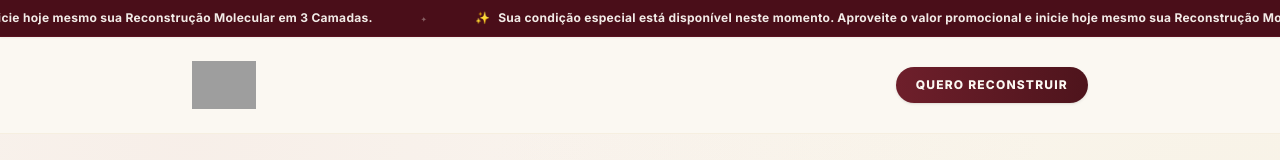
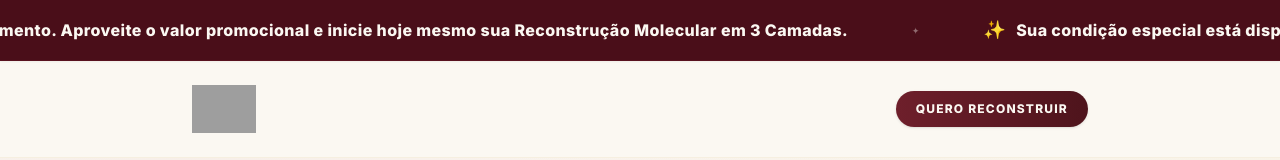
Before and after one commit to DellsantosXD/lp-proteina-do-trigo-A, a React (Vite) app: page / in a window 1280 px wide. Shown: the top 160 px of the page. Built offline with nearby package versions, Linux system fonts and the light colour scheme; grey boxes are pictures that could not be loaded; a web font is replaced by a local one.

Commit message:
style: increase top marquee bar height, enlarge text size to text-base, and slow scroll speed for perfect readability

```diff
--- a/src/components/Header.tsx
+++ b/src/components/Header.tsx
@@ -4,15 +4,15 @@ export default function Header() {
   return (
     <div className="relative">
       {/* Top Shopify-Style Marquee Announcement Ticker Bar */}
-      <div className="relative z-50 bg-[#4A0E19] py-2.5 overflow-hidden border-b border-[#651524]/60 shadow-xs select-none">
-        <div className="animate-marquee whitespace-nowrap flex items-center gap-8 sm:gap-12">
+      <div className="relative z-50 bg-[#4A0E19] py-3.5 sm:py-4 overflow-hidden border-b border-[#651524]/60 shadow-xs select-none">
+        <div className="animate-marquee whitespace-nowrap flex items-center gap-10 sm:gap-16">
           {Array.from({ length: 4 }).map((_, i) => (
-            <div key={i} className="flex items-center gap-8 sm:gap-12 shrink-0">
-              <span className="text-[11px] sm:text-xs font-sans font-bold tracking-wide text-cream/95 flex items-center gap-2">
-                <span className="text-amber-400 font-normal">✨</span>
+            <div key={i} className="flex items-center gap-10 sm:gap-16 shrink-0">
+              <span className="text-sm sm:text-base font-sans font-extrabold tracking-wide text-cream flex items-center gap-2.5">
+                <span className="text-amber-400 font-normal text-base sm:text-lg">✨</span>
                 Sua condição especial está disponível neste momento. Aproveite o valor promocional e inicie hoje mesmo sua Reconstrução Molecular em 3 Camadas.
               </span>
-              <span className="text-cream/35 text-[10px] font-mono">✦</span>
+              <span className="text-cream/40 text-xs font-mono">✦</span>
             </div>
           ))}
         </div>
--- a/src/index.css
+++ b/src/index.css
@@ -26,7 +26,7 @@
 .animate-marquee {
   display: flex;
   width: max-content;
-  animation: marquee 25s linear infinite;
+  animation: marquee 45s linear infinite;
 }
 
 .animate-marquee:hover {
```
